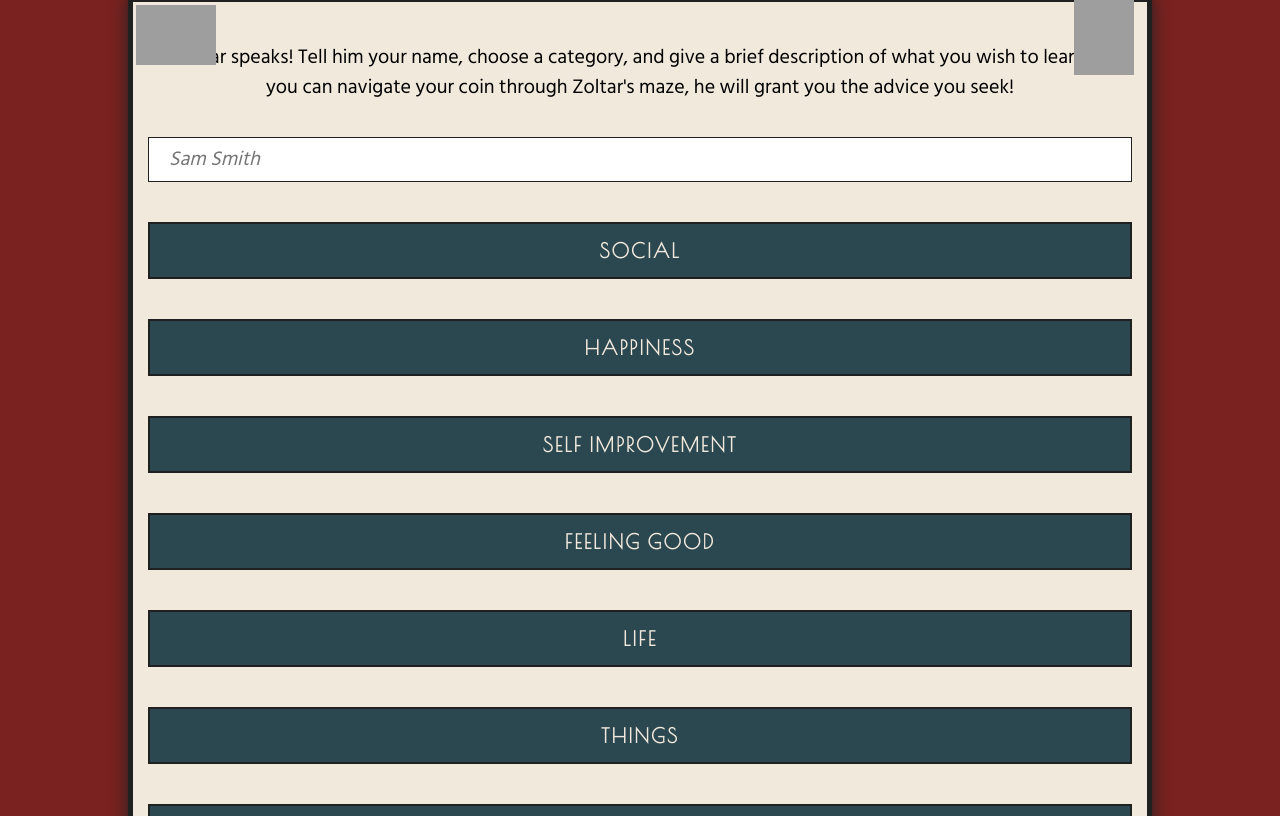
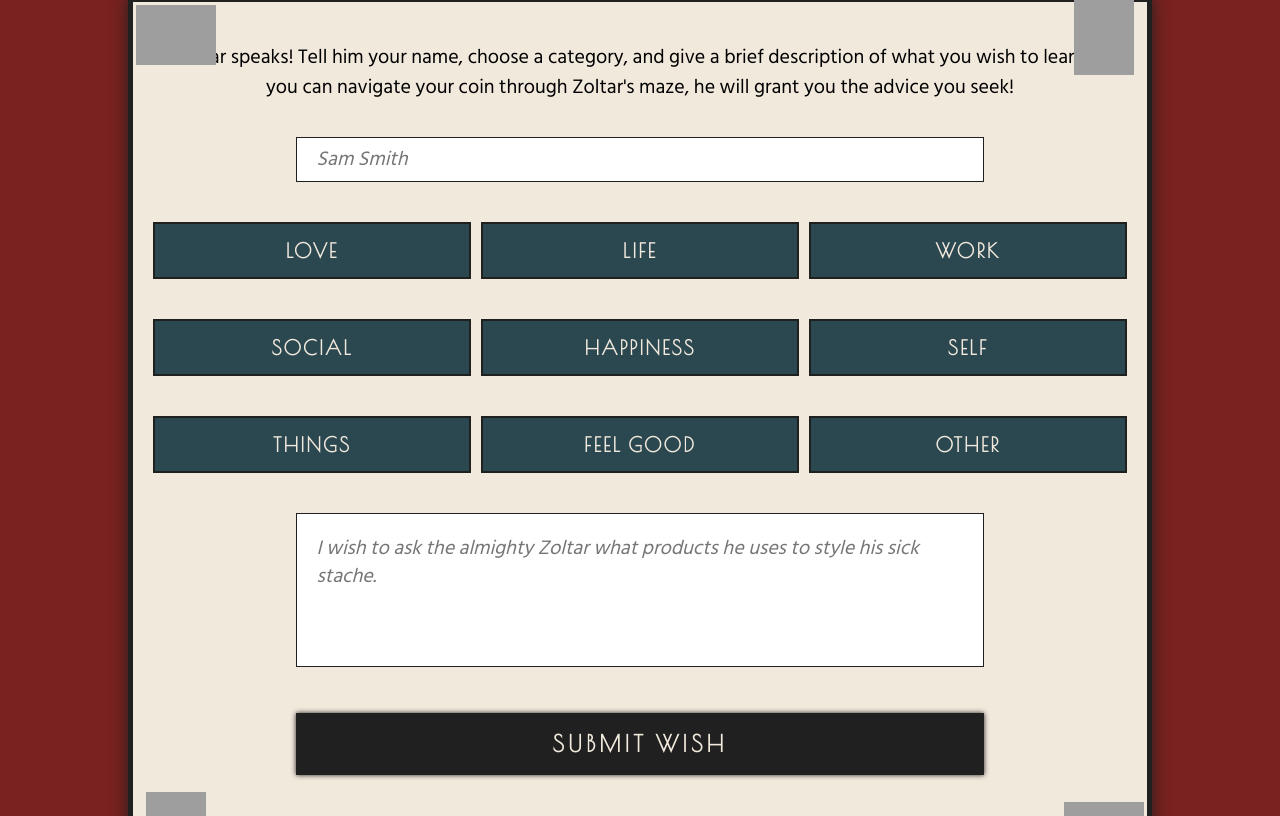
Before and after one commit to barrie-tenal-prachi-asif-project-6/barrie-tenal-prachi-asif-project-6, a React (Create React App) app: page / in a window 1280 px wide. Shown: the part 424-1240 px from the top of the page. Built offline with nearby package versions, Linux system fonts and the light colour scheme; grey boxes are pictures that could not be loaded.

Commit message:
completed instructions & footer component media queries up until 940px :iphone:

```diff
--- a/src/components/Instructions.js
+++ b/src/components/Instructions.js
@@ -67,6 +67,15 @@ class Instructions extends Component {
                     </div>
 
                     <div className="userSelectionOptions" onChange={this.handleSelect}>
+                        <input type="radio" name="userCategory" id="love" required/>
+                        <label  htmlFor="love"><h2>Love</h2></label>
+
+                        <input type="radio" name="userCategory" id="life" required/>
+                        <label htmlFor="life"><h2>Life</h2></label>
+
+                        <input type="radio" name="userCategory" id="work" required/>
+                        <label  htmlFor="work"><h2>Work</h2></label>
+
                         <input type="radio" name="userCategory" id="people" required/>
                         <label htmlFor="people"><h2>Social</h2></label>
 
@@ -74,25 +83,16 @@ class Instructions extends Component {
                         <label htmlFor="happiness"><h2>Happiness</h2></label>
 
                         <input type="radio" name="userCategory" id="you" required/>
-                        <label htmlFor="you"><h2>Self Improvement</h2></label>
-
-                        <input type="radio" name="userCategory" id="good" required/>
-                        <label htmlFor="good"><h2>Feeling Good</h2></label>
-
-                        <input type="radio" name="userCategory" id="life" required/>
-                        <label htmlFor="life"><h2>Life</h2></label>
+                        <label htmlFor="you"><h2>Self</h2></label>
 
                         <input type="radio" name="userCategory" id="things" required/>
                         <label  htmlFor="things"><h2>Things</h2></label>
 
-                        <input type="radio" name="userCategory" id="love" required/>
-                        <label  htmlFor="love"><h2>Love</h2></label>
-
-                        <input type="radio" name="userCategory" id="work" required/>
-                        <label  htmlFor="work"><h2>Work</h2></label>
+                        <input type="radio" name="userCategory" id="good" required/>
+                        <label htmlFor="good"><h2>Feel Good</h2></label>
 
                         <input type="radio" name="userCategory" id="other" required/>
-                        <label  htmlFor="other"><h2>Other</h2></label>
+                        <label htmlFor="other"><h2>Other</h2></label>
                     </div>
 
                     <div className="userWishInput" onChange={this.enterUserWish}>
--- a/src/styles/_Instructions.scss
+++ b/src/styles/_Instructions.scss
@@ -31,18 +31,11 @@
             right: 3px;
         }
         p {
-            margin: 30px 0 35px 0;
+            margin: 30px 5px 35px 5px;
             line-height: 3rem;
             padding: 0 10px;
         }
-        form {
-            display: flex;
-            flex-direction: column;
-            justify-content: center;
-            align-items: center;
-        }
 }
-
 
 .userNameInput {
     width: 100%;
@@ -56,6 +49,8 @@
 .userSelectionOptions {
     display: flex;
     flex-wrap: wrap;
+    justify-content: center;
+    align-items: center;
         label {
             font-size: 1.5rem;
             text-transform: uppercase;
@@ -95,7 +90,7 @@
 
 .formSubmitButton {
     margin-bottom: 80px;
-    font-size: 2.5rem;
+    font-size: 2.3rem;
     font-weight: bold;
     text-transform: uppercase;
     letter-spacing: 4px;
@@ -111,27 +106,50 @@
         &:active,
         &:focus {
             background-color: $tertiaryColour;
+            color: $fontPrimary;
         }
 }
 
 
 /* ------------------- MEDIA QUERIES ------------------- */
-/* MAJOR BREAKPOINT 1: desktops & laptops */
-@media (min-width: 1224px) {
+/* MAJOR BREAKPOINT 1: portrait tablet & landscape phone */
+@media (min-width: 480px) {
+    .userNameInput input,
+    .userWishInput textarea,
+    .formSubmitButton {
+        width: 85%;
+    }
 
+    .userSelectionOptions{
+        label {
+            margin: 40px 5px 0 5px;
+            width: calc(100% / 2 - 10px);
+        }
+    }
 }
 
 /* MAJOR BREAKPOINT 2: small desktop & portrait tablet */
+@media (min-width: 768px) {
+    .userNameInput input,
+    .userWishInput textarea,
+    .formSubmitButton {
+        width: 70%;
+    }
+
+    .userSelectionOptions{
+        label {
+            margin: 40px 5px 0 5px;
+            width: calc(100% / 3 - 10px);
+        }
+    }
+}
+
+/* MAJOR BREAKPOINT 3: desktops & laptops */
 @media (min-width: 940px) {
 
 }
 
-/* MAJOR BREAKPOINT 3: portrait tablet & landscape phone */
-@media (min-width: 768px) {
+/* MAJOR BREAKPOINT 4: larger desktops & up */
+@media (min-width: 1300px) {
 
 }
-
-/* MAJOR BREAKPOINT 4: landscape phone & down */
-@media (min-width: 480px) {
-
-}
```
Also changed, not shown: 1 other file (tests, documents, lock files or other folders).
